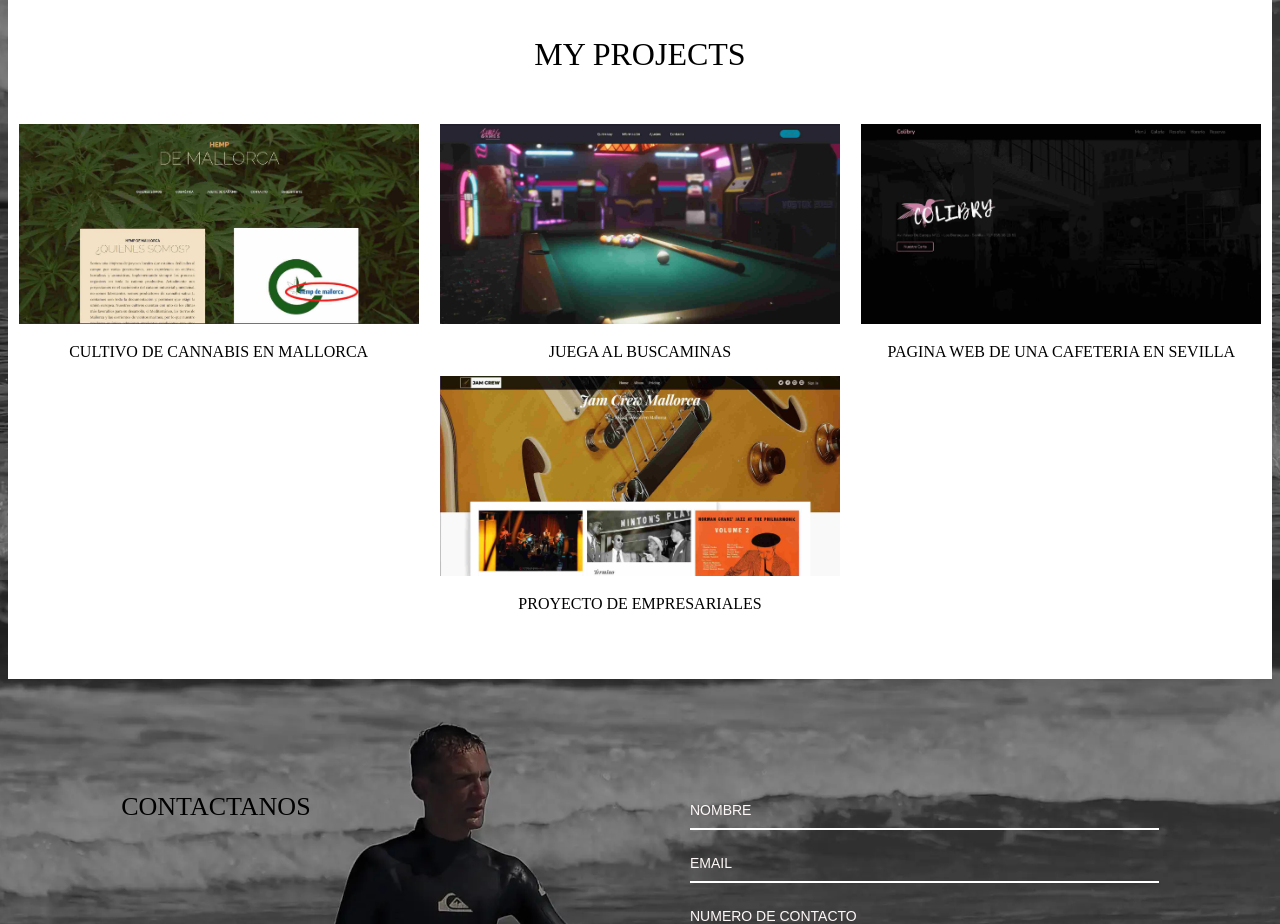
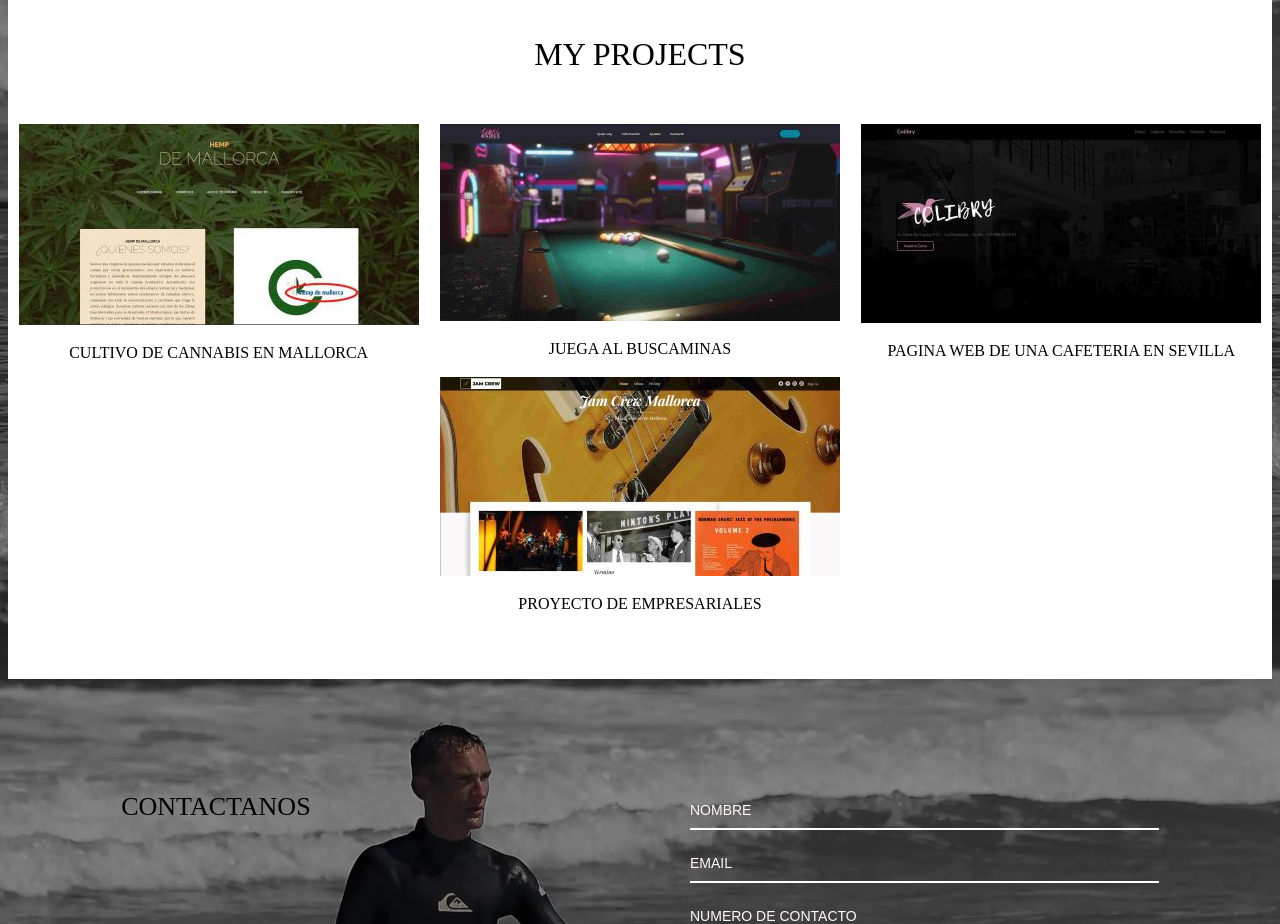
Before and after one commit to JamesDavies-exe/Portfolio, a plain HTML site: page index.html in a window 1280 px wide. Shown: the part 1020-1944 px from the top of the page. Drawn offline with Linux system fonts and the light colour scheme.

Commit message:
size img

```diff
--- a/index.html
+++ b/index.html
@@ -58,25 +58,25 @@
             <div class="flex-gallery">
               <div class="gallery-item">
                 <a target="_blank" href="https://www.hempdemallorca.com" aria-label="hemp">
-                  <img class="thumbnail" src="/img/hemp.webp" alt="HEMP" width="400" height="200">
+                  <img class="thumbnail" src="/img/hemp.jpg" alt="HEMP">
                 </a>
                 <div class="desc">Cultivo de cannabis en Mallorca</div>
               </div>
               <div class="gallery-item">
                 <a target="_blank" href="https://www.buscaminas2.netlify.com" aria-label="buscaminas">
-                  <img class="thumbnail" class="thumbnail" src="/img/buscaminas.webp" alt="BUSCAMINAS" width="400" height="200">
+                  <img class="thumbnail" class="thumbnail" src="/img/buscaminas.jpg" alt="BUSCAMINAS">
                 </a>
                 <div class="desc">Juega al buscaminas</div>
               </div>
               <div class="gallery-item">
                 <a target="_blank" href="https://www.colibry.netlify.com" aria-label="colibry">
-                  <img class="thumbnail" src="/img/colibry.webp" alt="COLIBRY" width="400" height="200">
+                  <img class="thumbnail" src="/img/colibry.jpg" alt="COLIBRY">
                 </a>
                 <div class="desc">Pagina web de una cafeteria en Sevilla</div>
               </div>
               <div class="gallery-item">
                 <a target="_blank" href="https://www.jamcrew.netlify.com" aria-label="jamcrew">
-                  <img class="thumbnail" src="/img/jamcrew.webp" alt="JAMCREW" width="400" height="200" sizes="30%">
+                  <img class="thumbnail" src="/img/jamcrew.jpg" alt="JAMCREW">
                 </a>
                 <div class="desc">Proyecto de Empresariales</div>
               </div>
```
Also changed, not shown: img/DSC_1865.webp (deleted), img/buscaminas.jpg (added), img/buscaminas.webp (deleted), img/colibry.jpg (added), img/colibry.webp (deleted), img/hemp.jpg (added), img/hemp.webp (deleted), img/jamcrew.jpg (added), img/jamcrew.webp (deleted).
